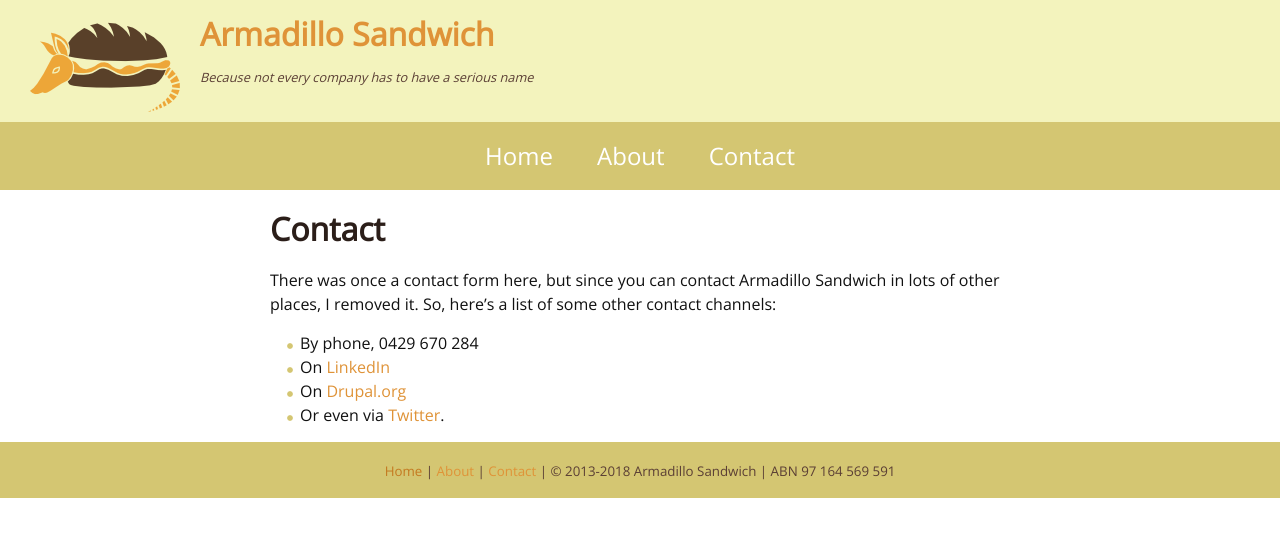
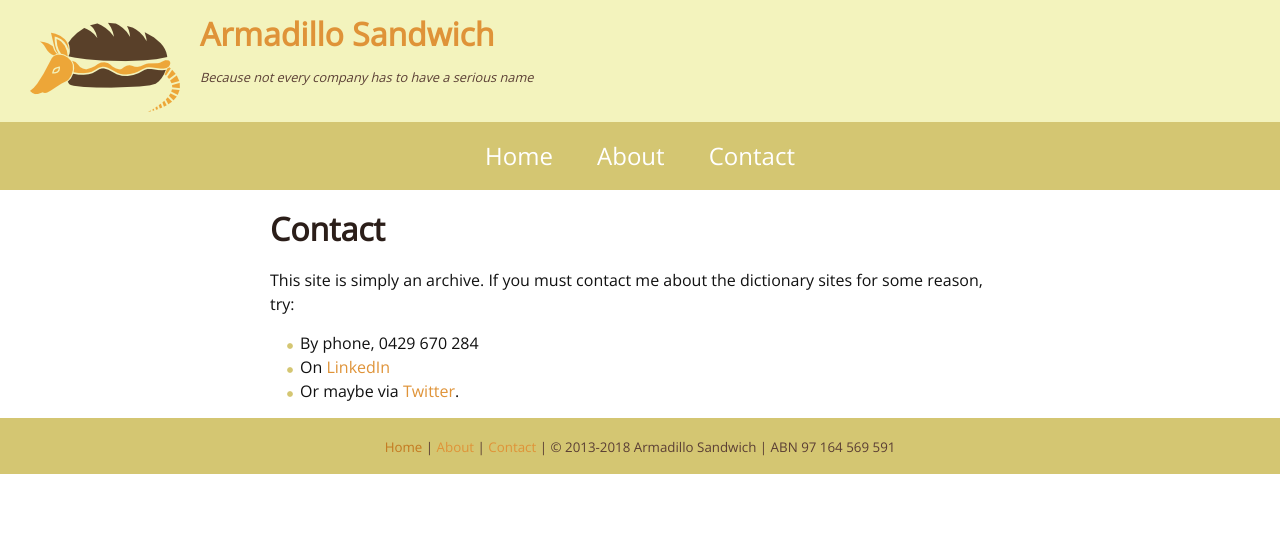
Before and after one commit to rumpledelf/armadillosandwich, a Jekyll site: the page built from contact.md, in a window 1280 px wide. Shown: the top 537 px of the page. Built offline with Jekyll 4.4.1, drawn with Linux system fonts in a browser that asks for light colours.

Commit message:
Update contact.md

```diff
--- a/contact.md
+++ b/contact.md
@@ -4,11 +4,10 @@ title: Contact
 permalink: /contact/
 ---
 
-There was once a contact form here, but since you can contact Armadillo Sandwich in lots of other places, I removed it. So, here's a list of some other contact channels:
+This site is simply an archive. If you must contact me about the dictionary sites for some reason, try:
 
 <ul>
   <li>By phone, 0429 670 284</li>
   <li>On <a href="https://au.linkedin.com/in/stanleyr">LinkedIn</a></li>
-  <li>On <a href="https://www.drupal.org/user/173054/view">Drupal.org</a></li>
-  <li>Or even via <a href="https://twitter.com/RumpledElf">Twitter</a>.</li>
+  <li>Or maybe via <a href="https://twitter.com/RumpledElf">Twitter</a>.</li>
 </ul>
```
